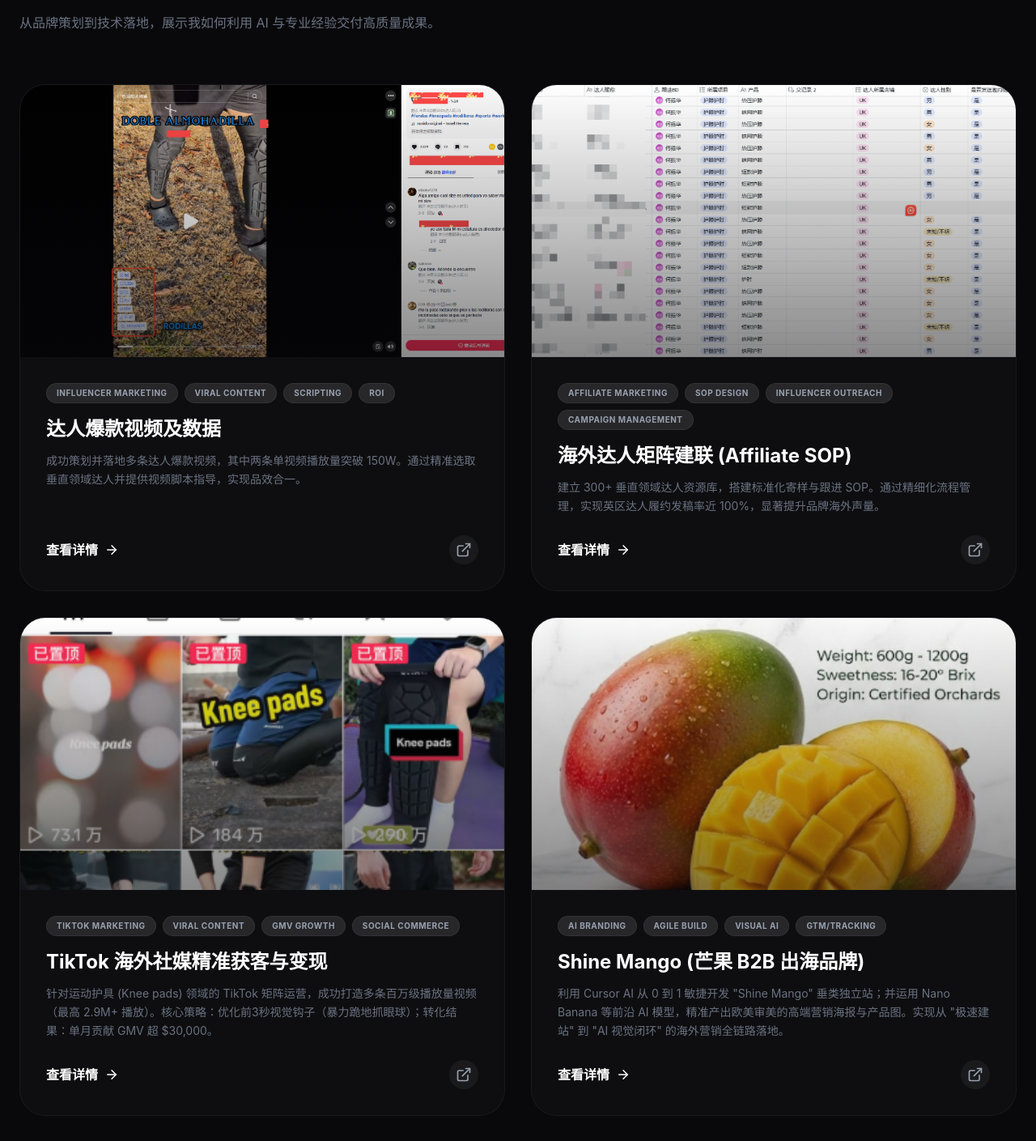
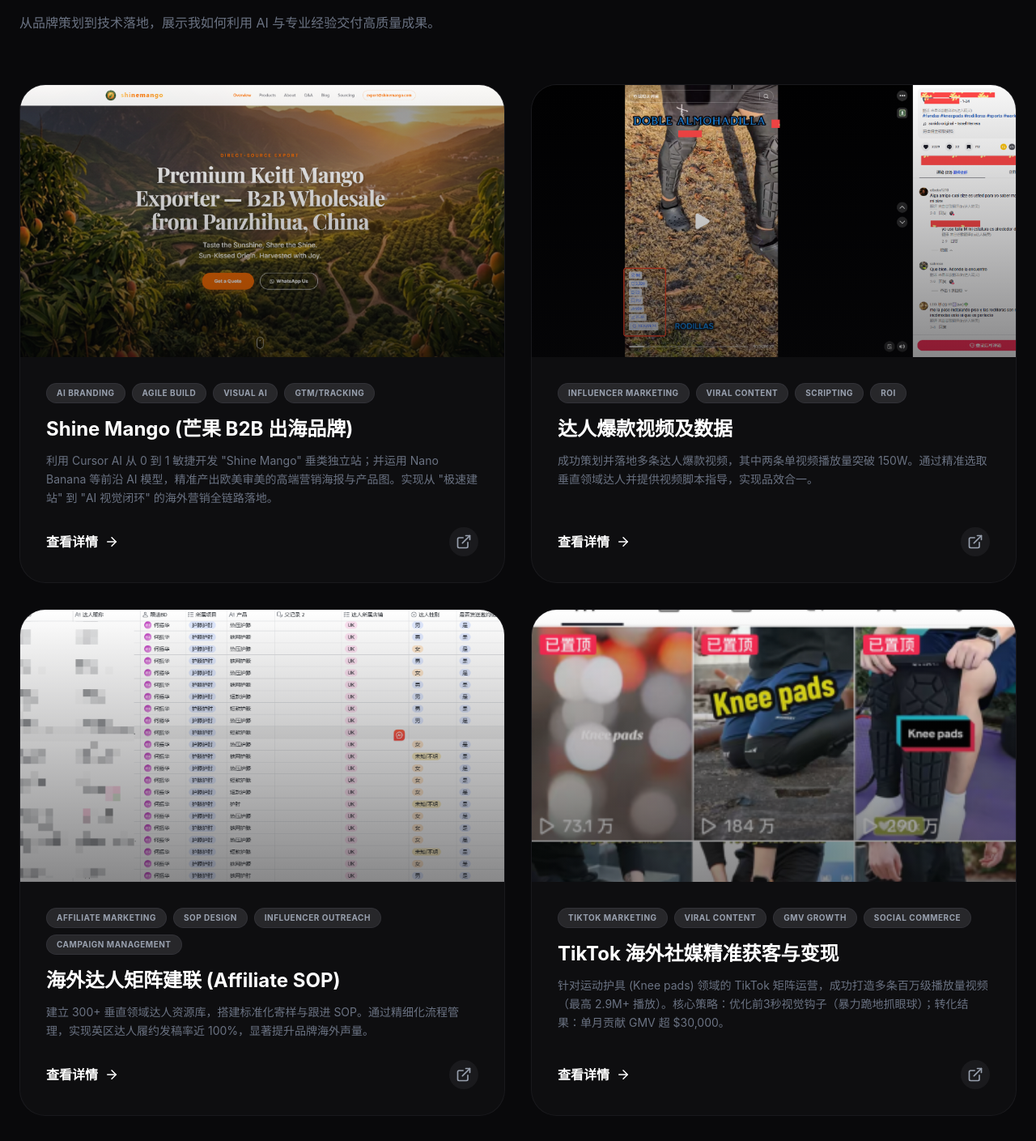
Before and after one commit to zhenhuahe11-boop/my-portfolio, a React (Vite) app: page / in a window 1280 px wide. Shown: the part 1540-2949 px from the top of the page at 81% size. Built offline with nearby package versions, Linux system fonts and the light colour scheme.

Commit message:
update project order and image

```diff
--- a/src/data/projects.ts
+++ b/src/data/projects.ts
@@ -8,6 +8,14 @@
 }
 
 export const projectData: Project[] = [
+  {
+    id: 'shine-mango',
+    title: 'Shine Mango (芒果 B2B 出海品牌)',
+    description: '利用 Cursor AI 从 0 到 1 敏捷开发 "Shine Mango" 垂类独立站；并运用 Nano Banana 等前沿 AI 模型，精准产出欧美审美的高端营销海报与产品图。实现从 "极速建站" 到 "AI 视觉闭环" 的海外营销全链路落地。',
+    image: '/shine_mango_v2.png',
+    tags: ['AI Branding', 'Agile Build', 'Visual AI', 'GTM/Tracking'],
+    link: 'https://shinemango.com'
+  },
   {
     id: 'influencer-viral',
     title: '达人爆款视频及数据',
@@ -33,14 +41,6 @@
     link: '#'
   },
   {
-    id: 'shine-mango',
-    title: 'Shine Mango (芒果 B2B 出海品牌)',
-    description: '利用 Cursor AI 从 0 到 1 敏捷开发 "Shine Mango" 垂类独立站；并运用 Nano Banana 等前沿 AI 模型，精准产出欧美审美的高端营销海报与产品图。实现从 "极速建站" 到 "AI 视觉闭环" 的海外营销全链路落地。',
-    image: '/ai_visual_marketing.png',
-    tags: ['AI Branding', 'Agile Build', 'Visual AI', 'GTM/Tracking'],
-    link: 'https://shinemango.com'
-  },
-  {
     id: 'ai-discovery',
     title: '个人效率与 AI 自动化探索',
     description: '利用各类 AI 代理和编程工具提升业务效率的实战案例。独立使用 Cursor 开发网站与 App 雏形，探索部署本地/云端 AI Agents。',
```
